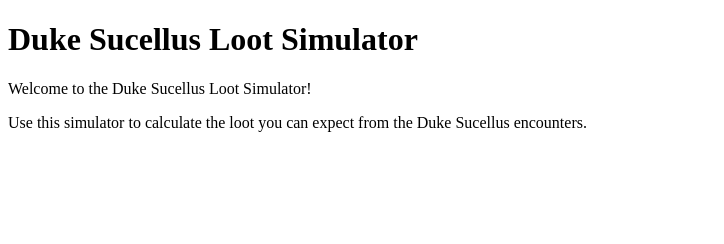
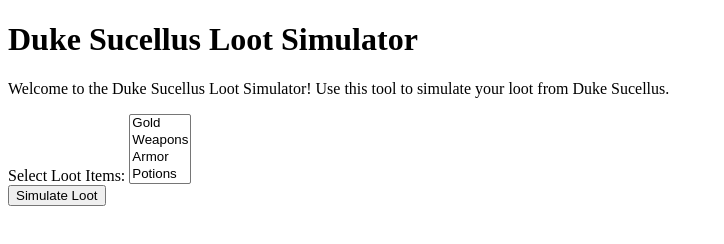
Before and after one commit to jcfedin-afk/Duke-jf, a plain HTML site: page index.html in a window 1280 px wide. Shown: the whole page, without its empty margins (0-724 px from the left). Drawn offline with Linux system fonts and the light colour scheme.

Commit message:
Add Duke Sucellus Loot Simulator files

```diff
--- a/index.html
+++ b/index.html
@@ -7,7 +7,28 @@
 </head>
 <body>
     <h1>Duke Sucellus Loot Simulator</h1>
-    <p>Welcome to the Duke Sucellus Loot Simulator!</p>
-    <p>Use this simulator to calculate the loot you can expect from the Duke Sucellus encounters.</p>
+    <p>Welcome to the Duke Sucellus Loot Simulator! Use this tool to simulate your loot from Duke Sucellus.</p>
+    <form>
+        <label for="items">Select Loot Items:</label>
+        <select id="items" name="items" multiple>
+            <option value="gold">Gold</option>
+            <option value="weapons">Weapons</option>
+            <option value="armor">Armor</option>
+            <option value="potions">Potions</option>
+        </select>
+        <br>
+        <button type="button" onclick="simulateLoot()">Simulate Loot</button>
+    </form>
+    <div id="result"></div>
+    <script>
+        function simulateLoot() {
+            const items = document.getElementById('items').selectedOptions;
+            let result = 'You received: ';
+            for (let i = 0; i < items.length; i++) {
+                result += items[i].value + (i < items.length - 1 ? ', ' : '');
+            }
+            document.getElementById('result').innerText = result;
+        }
+    </script>
 </body>
 </html>
```
